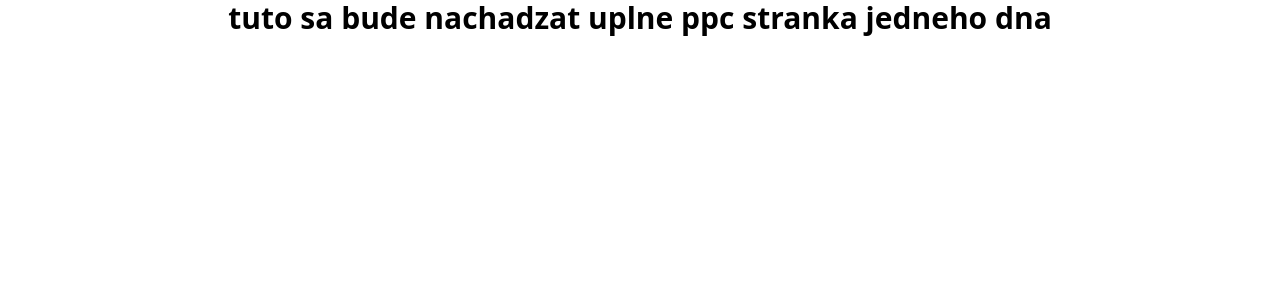
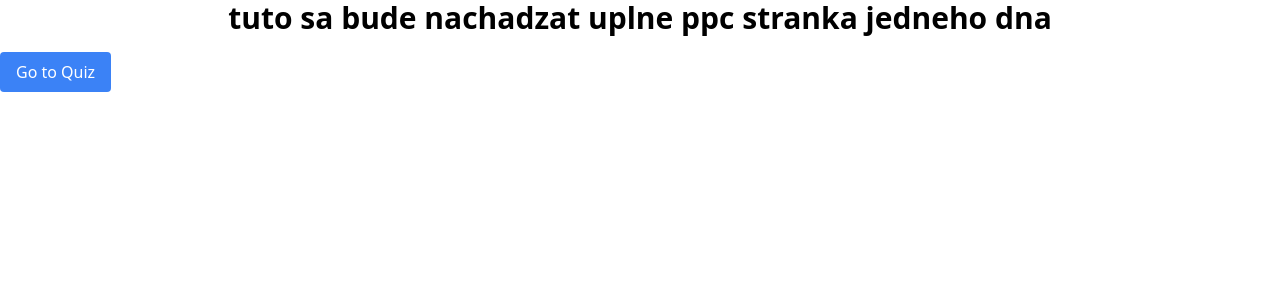
Before and after one commit to The-Quizzlers/Quizzle, a Vue app in the folder quizzlers/: page / in a window 1280 px wide. Shown: the top 300 px of the page. Built offline with nearby package versions, Linux system fonts and the light colour scheme.

Commit message:
axios + route

```diff
--- a/quizzlers/package.json
+++ b/quizzlers/package.json
@@ -9,6 +9,7 @@
     "preview": "vite preview"
   },
   "dependencies": {
+    "axios": "^1.7.9",
     "vue": "^3.5.12"
   },
   "devDependencies": {
--- a/quizzlers/src/main.js
+++ b/quizzlers/src/main.js
@@ -1,6 +1,6 @@
 import { createApp } from 'vue'
 import App from './views/App.vue'
 import './index.css'
+import router from './router/index.js'
 
-
-createApp(App).mount('#app')
+createApp(App).use(router).mount('#app')
--- /dev/null
+++ b/quizzlers/src/router/index.js
@@ -0,0 +1,22 @@
+import {createRouter, createWebHistory} from 'vue-router'
+import Home from '../views/Home.vue'
+
+const routes = [
+    {
+        path: '/',
+        name: 'Home',
+        component: Home
+    },
+    {
+        path: '/quiz',
+        name: 'Quiz',
+        component: () => import('../views/Quiz.vue')
+    },
+]
+
+const router = createRouter({
+    history: createWebHistory(),
+    routes
+})
+
+export default router
--- a/quizzlers/src/views/App.vue
+++ b/quizzlers/src/views/App.vue
@@ -1,5 +1,5 @@
 <template>
-    <h1 className="text-3xl font-bold justify-self-center">
-      tuto sa bude nachadzat uplne ppc stranka jedneho dna
-    </h1>
+    <div id="app">
+        <router-view/>
+    </div>
 </template>
--- /dev/null
+++ b/quizzlers/src/views/Home.vue
@@ -0,0 +1,27 @@
+<script>
+export default {
+  name: 'App',
+  methods: {
+    goToQuiz() {
+      this.$router.push({ name: 'Quiz' });
+    }
+  }
+}
+</script>
+
+<template>
+  <div>
+    <h1 className="text-3xl font-bold justify-self-center">
+      tuto sa bude nachadzat uplne ppc stranka jedneho dna
+    </h1>
+    <button @click="goToQuiz" class="mt-4 px-4 py-2 bg-blue-500 text-white rounded">
+      Go to Quiz
+    </button>
+  </div>
+</template>
+
+<style scoped>
+button {
+  cursor: pointer;
+}
+</style>
--- /dev/null
+++ b/quizzlers/src/views/Quiz.vue
@@ -0,0 +1,3 @@
+<template>
+    kokot pica
+</template>
```
Also changed, not shown: 1 other file (tests, documents, lock files or other folders).
